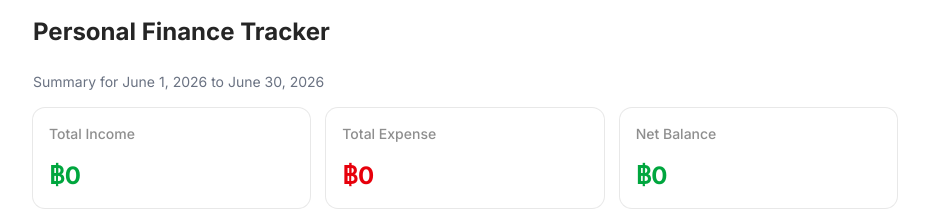
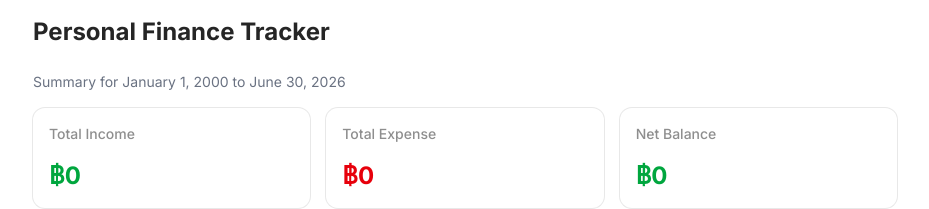
Before and after one commit to narinsak-u/personal-finance-tracker, a Next.js app: page / in a window 1280 px wide. Shown: the top 209 px of the page, without its empty margins (175-1104 px from the left). Built offline with nearby package versions, Linux system fonts and the light colour scheme; no server answers; the database is empty.

Commit message:
feat: show all data in summary by default (2000-01-01 to today)

```diff
--- a/src/app/page.tsx
+++ b/src/app/page.tsx
@@ -30,11 +30,8 @@ const CategoryBreakdown = dynamicImport(
 )
 
 export default async function Home() {
-  const now = new Date()
-  const from = new Date(now.getFullYear(), now.getMonth(), 1)
-    .toISOString()
-    .split("T")[0]
-  const to = now.toISOString().split("T")[0]
+  const to = new Date().toISOString().split("T")[0]
+  const from = "2000-01-01"
 
   const queryClient = getQueryClient()
 
```
